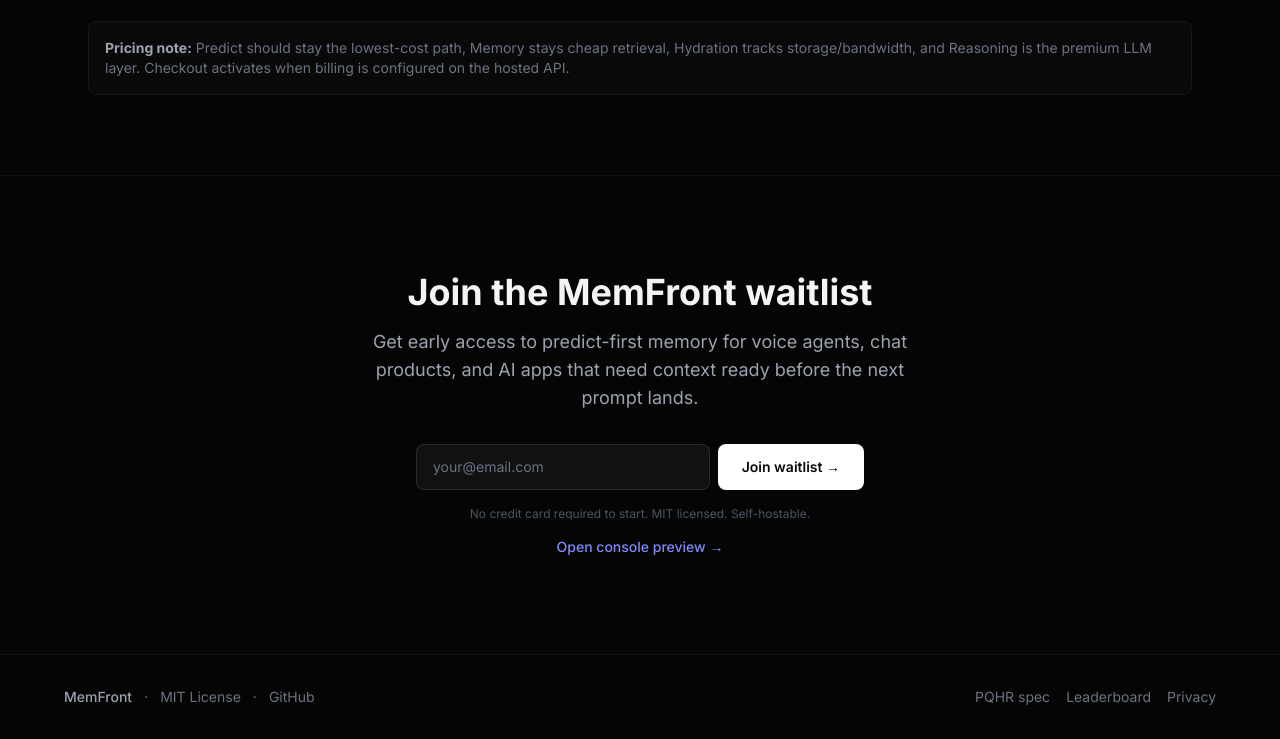
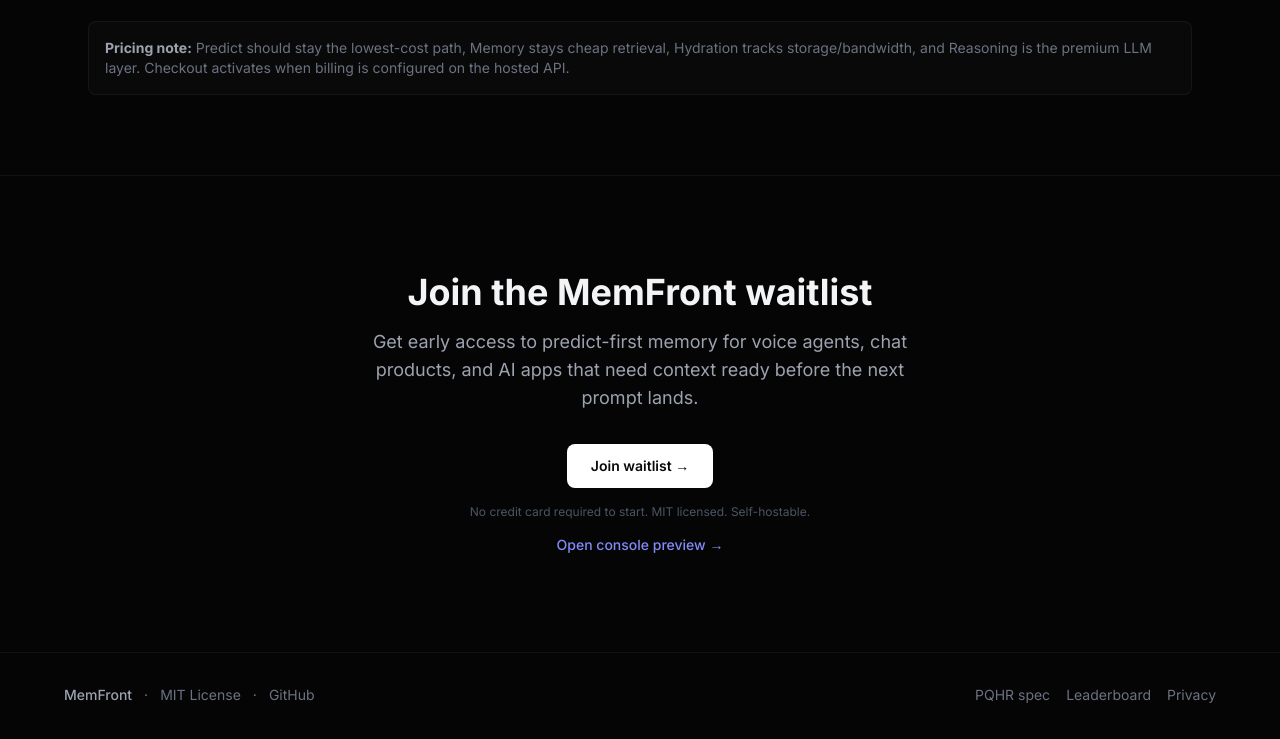
Before and after one commit to kaceburnette/ndpa, a plain HTML site: page web/index.html in a window 1280 px wide. Shown: the part 6184-6923 px from the top of the page. Drawn offline with nearby package versions, Linux system fonts and the light colour scheme.

Commit message:
Send waitlist clicks to the live responder form
The front page still pointed waitlist CTAs at an in-page email capture placeholder. This routes each waitlist entry point to the published Google Forms responder URL and removes the stale mailto fallback so visitors land on the real signup form.

Constraint: Waitlist collection is hosted in Google Forms for launch speed
Rejected: Keep inline email capture | it only opened a mail client and did not use the configured form
Confidence: high
Scope-risk: narrow
Tested: rg confirmed all waitlist CTAs use the responder URL and stale mailto handler was removed
Not-tested: Browser click-through after push

```diff
--- a/web/index.html
+++ b/web/index.html
@@ -46,7 +46,7 @@
         <a href="#pqhr" class="hover:text-white transition-colors">PQHR</a>
         <a href="console.html" class="hover:text-white transition-colors">Console</a>
         <a href="https://github.com/kaceburnette/ndpa" class="hover:text-white transition-colors">GitHub</a>
-        <a href="#get-access" class="bg-white hover:bg-zinc-200 text-zinc-950 rounded-md px-4 py-1.5 font-medium transition-colors">Join waitlist</a>
+        <a href="https://docs.google.com/forms/d/e/1FAIpQLSfxI1hIXqabvHyQpINaqYBCi-iB6RFPQcZ0krilCBM044_X1A/viewform" class="bg-white hover:bg-zinc-200 text-zinc-950 rounded-md px-4 py-1.5 font-medium transition-colors">Join waitlist</a>
       </div>
     </div>
   </nav>
@@ -68,7 +68,7 @@
         `.ndp` handles in the fast path; full context and Reasoning are pulled only when needed.
       </p>
       <div class="flex flex-wrap items-center gap-4">
-        <a href="#get-access" class="bg-white hover:bg-zinc-200 text-zinc-950 font-semibold px-6 py-3 rounded-lg transition-colors">
+        <a href="https://docs.google.com/forms/d/e/1FAIpQLSfxI1hIXqabvHyQpINaqYBCi-iB6RFPQcZ0krilCBM044_X1A/viewform" class="bg-white hover:bg-zinc-200 text-zinc-950 font-semibold px-6 py-3 rounded-lg transition-colors">
           Join the waitlist
         </a>
         <a href="https://github.com/kaceburnette/ndpa" class="border border-white/10 hover:border-white/25 text-gray-300 font-medium px-6 py-3 rounded-lg transition-colors flex items-center gap-2">
@@ -641,23 +641,13 @@
         and AI apps that need context ready before the next prompt lands.
       </p>
       <div class="flex flex-col sm:flex-row gap-4 justify-center items-center">
-        <form class="flex gap-2 w-full max-w-md" onsubmit="handleSignup(event)">
-          <input
-            id="email-input"
-            type="email"
-            placeholder="your@email.com"
-            class="flex-1 bg-white/5 border border-white/10 rounded-lg px-4 py-3 text-white placeholder-gray-500 focus:outline-none focus:border-indigo-500 transition-colors text-sm"
-            required
-          />
-          <button
-            type="submit"
-            class="bg-white hover:bg-zinc-200 text-zinc-950 font-semibold px-6 py-3 rounded-lg transition-colors whitespace-nowrap text-sm"
-          >
-            Join waitlist →
-          </button>
-        </form>
+        <a
+          href="https://docs.google.com/forms/d/e/1FAIpQLSfxI1hIXqabvHyQpINaqYBCi-iB6RFPQcZ0krilCBM044_X1A/viewform"
+          class="bg-white hover:bg-zinc-200 text-zinc-950 font-semibold px-6 py-3 rounded-lg transition-colors whitespace-nowrap text-sm"
+        >
+          Join waitlist →
+        </a>
       </div>
-      <p id="signup-status" class="mt-4 text-sm text-gray-500 hidden"></p>
       <p class="text-xs text-gray-600 mt-4">No credit card required to start. MIT licensed. Self-hostable.</p>
       <p class="mt-3"><a href="console.html" class="text-sm font-medium text-indigo-400 hover:text-indigo-300">Open console preview →</a></p>
     </div>
@@ -682,26 +672,6 @@
   </footer>
 
   <script>
-    async function handleSignup(e) {
-      e.preventDefault();
-      const email = document.getElementById('email-input').value.trim();
-      const status = document.getElementById('signup-status');
-      status.classList.remove('hidden');
-      status.textContent = 'Sending...';
-      status.className = 'mt-4 text-sm text-gray-400';
-
-      // For now, mailto fallback — swap in hosted waitlist capture when ready.
-      try {
-        // TODO: replace with hosted waitlist/signup endpoint.
-        window.location.href = `mailto:kaceburnette@gmail.com?subject=MemFront API Key Request&body=Email: ${encodeURIComponent(email)}%0A%0ARequesting early access to MemFront.`;
-        status.textContent = "Opening your email client — we'll get you set up.";
-        status.className = 'mt-4 text-sm text-green-400';
-      } catch (err) {
-        status.textContent = 'Something went wrong. Email kaceburnette@gmail.com directly.';
-        status.className = 'mt-4 text-sm text-red-400';
-      }
-    }
-
     // Smooth scroll for anchor links
     document.querySelectorAll('a[href^="#"]').forEach(a => {
       a.addEventListener('click', e => {
```
